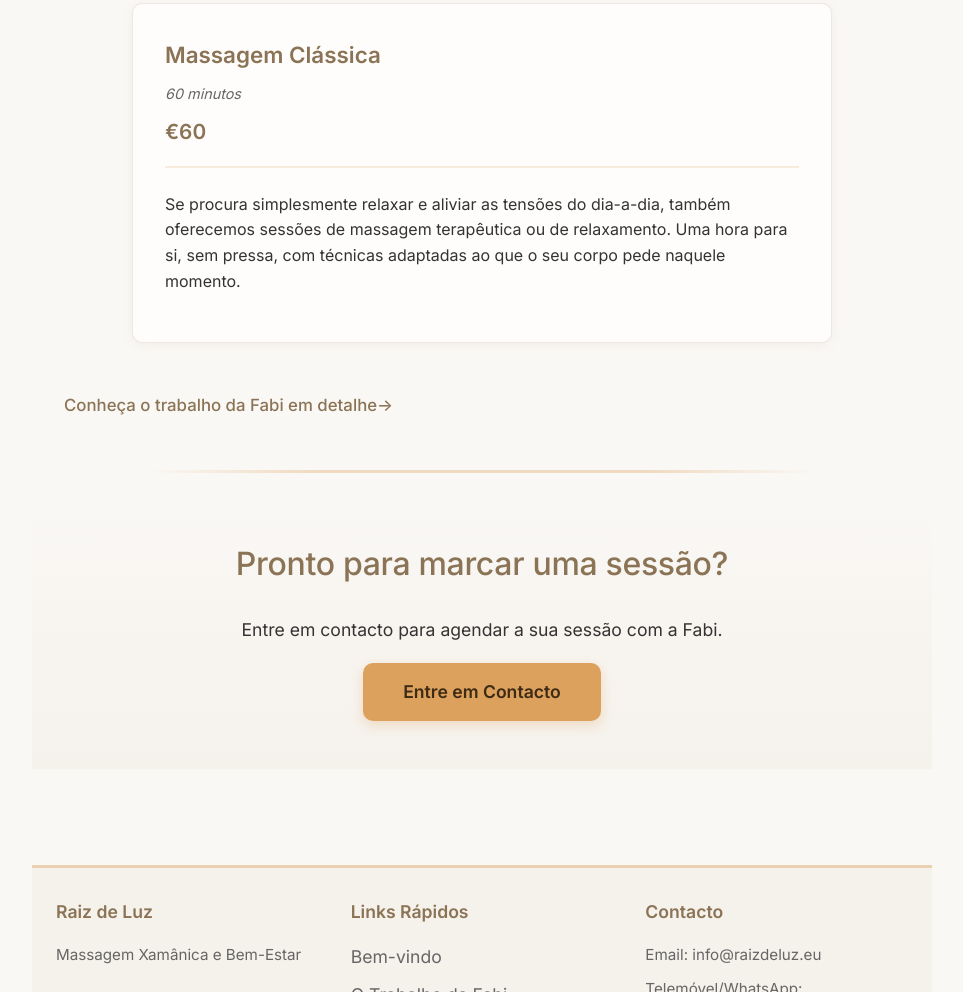
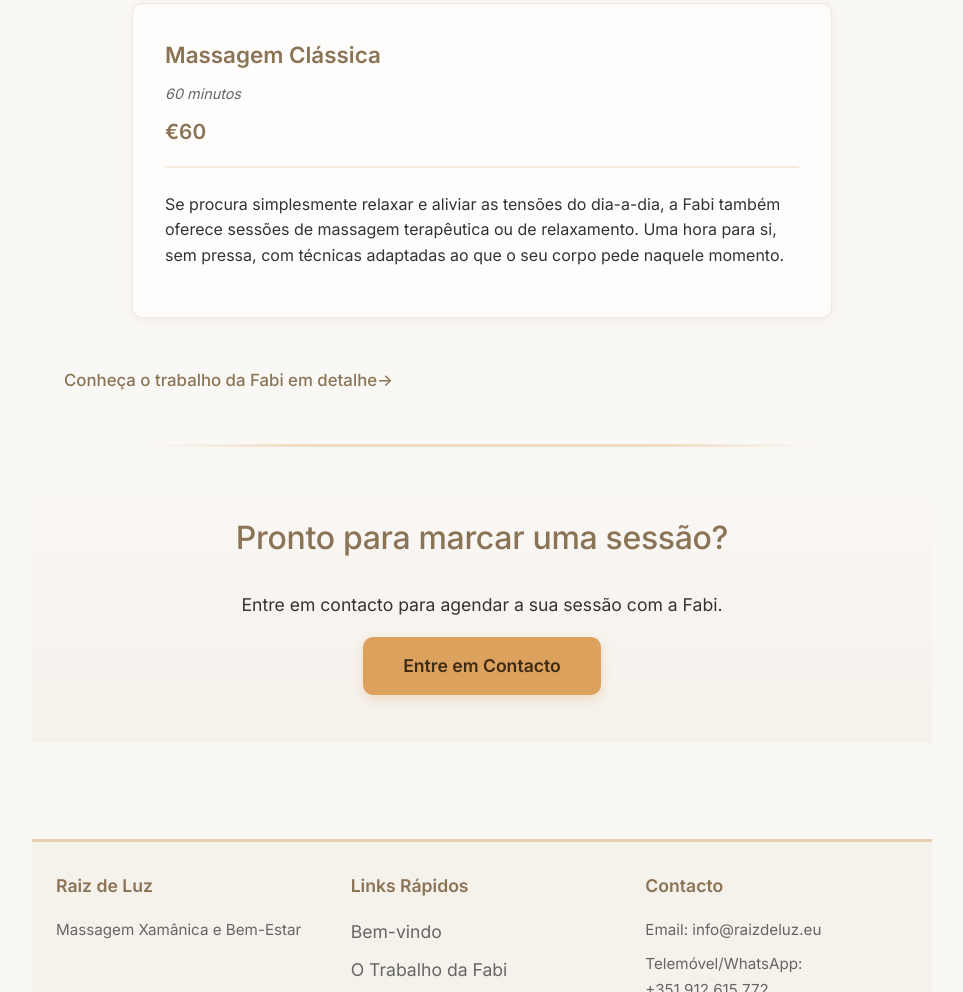
Before and after one commit to jpdrecourt/raiz-de-luz, a website: page docs/servicos.html in a window 1280 px wide. Shown: the part 2027-3019 px from the top of the page, without its empty margins (158-1121 px from the left). Drawn offline with Linux system fonts and the light colour scheme.

Commit message:
Fix: Typo

```diff
--- a/docs/servicos.html
+++ b/docs/servicos.html
@@ -174,7 +174,7 @@
             <p class="price">€60</p>
             <p class="description">
               Se procura simplesmente relaxar e aliviar as tensões do dia-a-dia,
-              também oferecemos sessões de massagem terapêutica ou de
+              a Fabi também oferece sessões de massagem terapêutica ou de
               relaxamento. Uma hora para si, sem pressa, com técnicas adaptadas
               ao que o seu corpo pede naquele momento.
             </p>
```
